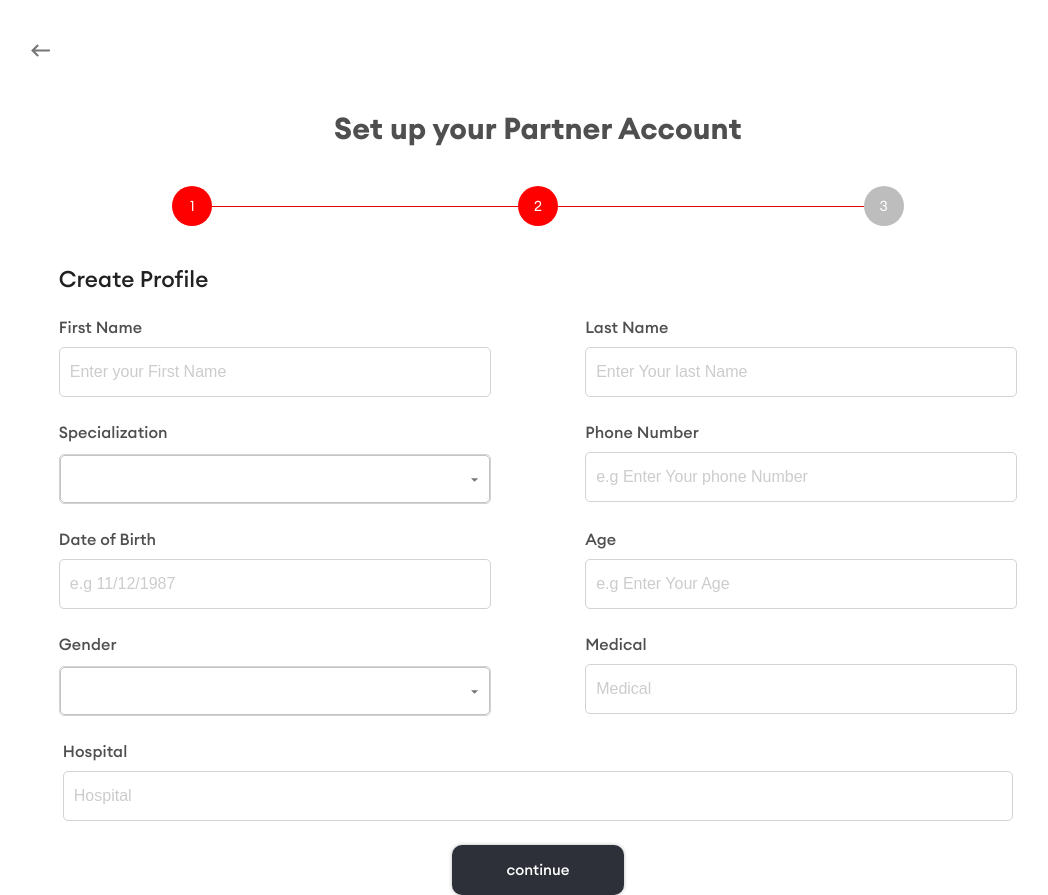
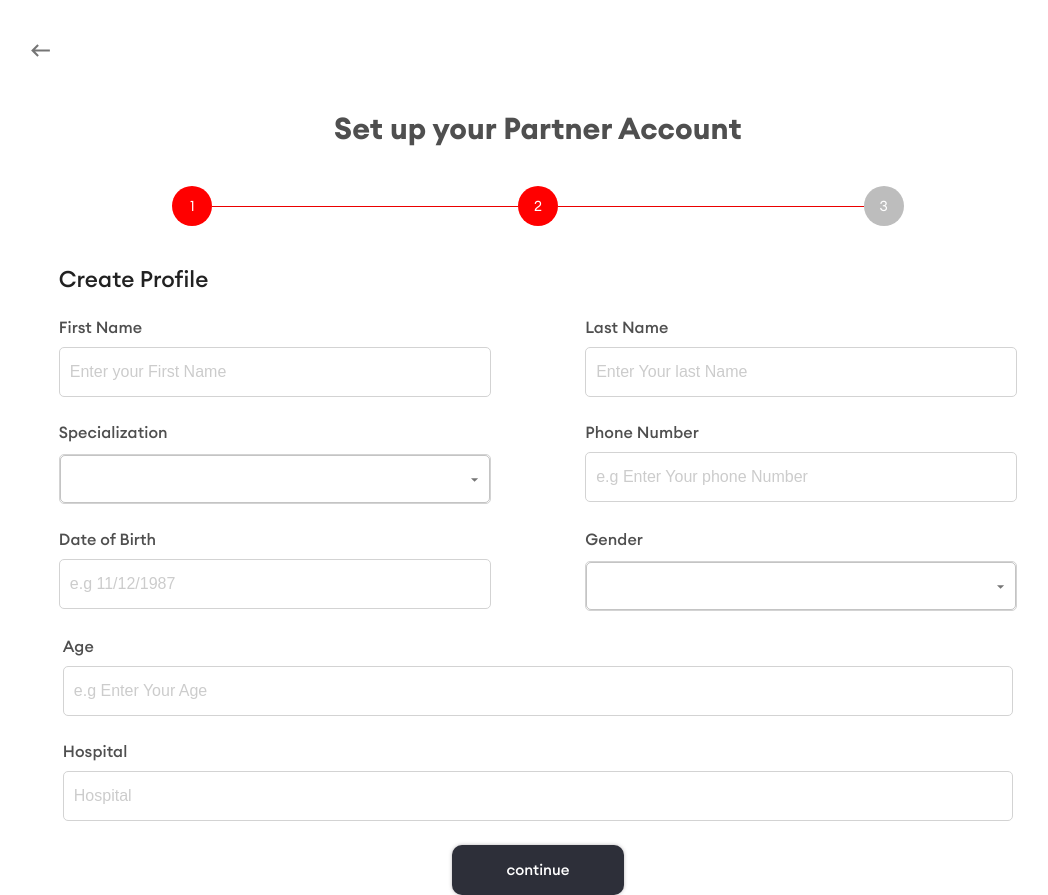
Before and after one commit to isiakaabd/Heala-website, a React (Create React App) app: page / in a window 1280 px wide. Both pictures are taken after typing "name@example.com", "Sample123" into the empty fields and a click on the button "continue". Shown: the whole page, without its empty margins (102-1150 px from the left). Built offline with nearby package versions, Linux system fonts and the light colour scheme.

Commit message:
added more input fields

```diff
--- a/src/components/pages/PageTwo.js
+++ b/src/components/pages/PageTwo.js
@@ -104,19 +104,6 @@ const PageTwo = ({ state, handleNext }) => {
                     </Grid>
                     <Grid item container md={5} sm={10}>
                       <FormikControl
-                        control="input"
-                        name="age"
-                        label="Age"
-                        placeholder="e.g Enter Your Age"
-                      />
-                    </Grid>
-                  </Grid>
-                  {/*  */}
-
-
-                  <Grid item container justifyContent="space-around" gap={2}>
-                    <Grid item container md={5} sm={12}>
-                      <FormikControl
                         control="select"
                         name="sex"
                         label="Gender"
@@ -124,23 +111,37 @@ const PageTwo = ({ state, handleNext }) => {
                         placeholder="Select Plan"
                       />
                     </Grid>
-                    <Grid item container md={5} sm={10}>
+                  </Grid>
+                  {/*  */}
+
+                  <Grid item container justifyContent="center">
+                    <Grid item container md={11} sm={10}>
                       <FormikControl
+                        control="input"
+                        name="age"
+                        label="Age"
+                        placeholder="e.g Enter Your Age"
+                      />
+                    </Grid>
+                    {/* <Grid item container md={5} sm={10}> */}
+                    {/* <FormikControl
                         control="input"
                         name="medicalID"
                         placeholder="Medical"
                         label="Medical"
-                      />
-                    </Grid>
+                      /> */}
+                    {/* </Grid> */}
                   </Grid>
 
-                  <Grid item container md={11} margin="auto">
+                  <Grid item container justifyContent="space-around">
+                    <Grid item container md={11}>
                       <FormikControl
                         control="input"
                         name="hospital"
                         label="Hospital"
                         placeholder="Hospital"
                       />
+                    </Grid>
                   </Grid>
 
                   <Grid item container md={2} sm={5} margin="auto">
```
Also changed, not shown: 1 other file (tests, documents, lock files or other folders). Lines whose indentation alone changed are shown as unchanged.
